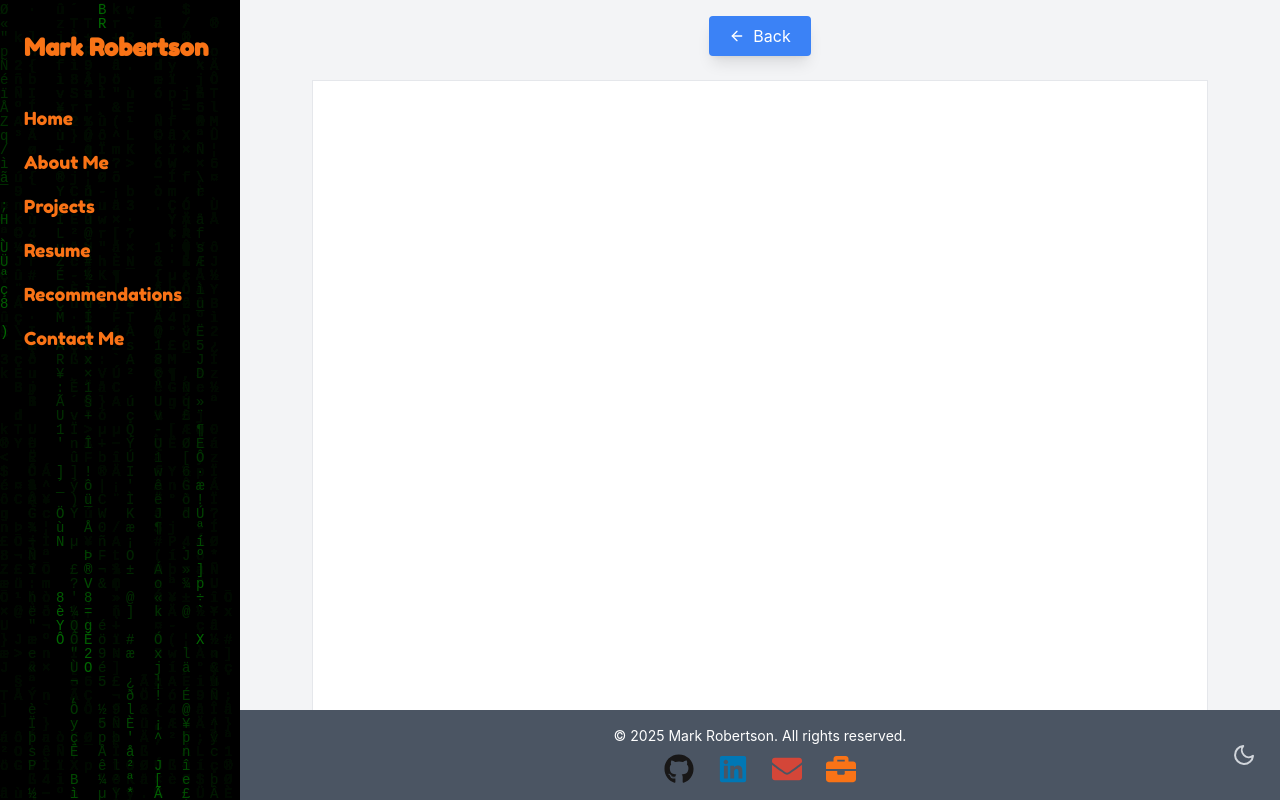
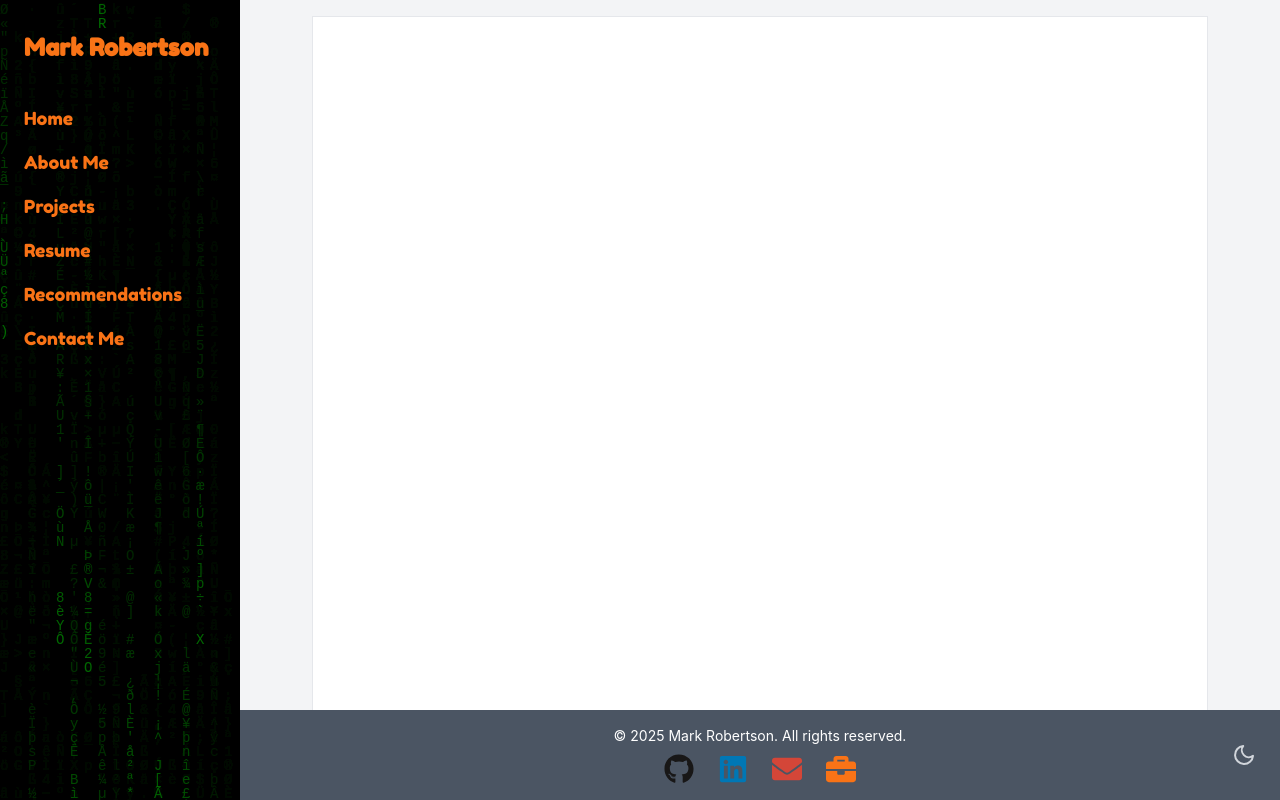
Before and after one commit to MarkRobertson67/MarkRobertson67.github.io, a React (Create React App) app: page /resume in a window 1280 px wide. Built offline with nearby package versions, Linux system fonts and the light colour scheme.

Commit message:
Removed back button on resume etc

```diff
--- a/src/components/layout/Layout.js
+++ b/src/components/layout/Layout.js
@@ -13,8 +13,7 @@ export default function Layout({ children }) {
         className="
           ml-0 md:ml-60
           pt-16 md:pt-0
-          // h-[calc(100vh-8rem)] md:h-[calc(100vh-4rem)]
-          min-h-[calc(100vh-8rem)] md:min-h-[calc(100vh-4rem)]
+          h-[calc(100vh-8rem)] md:h-[calc(100vh-4rem)]
           overflow-y-auto
         "
       >
@@ -28,3 +27,5 @@ export default function Layout({ children }) {
     </>
   );
 }
+
+// min-h-[calc(100vh-8rem)] md:min-h-[calc(100vh-4rem)]
--- a/src/pages/aboutme/AboutMe.js
+++ b/src/pages/aboutme/AboutMe.js
@@ -4,7 +4,7 @@ const AboutMe = () => {
   return (
     <div className="min-h-[calc(100vh-5rem)] dark:bg-gray-600 pt-8">
       <div className="max-w-3xl mx-auto bg-white dark:bg-gray-700 p-8 rounded-xl shadow-2xl">
-        <h1 className="text-4xl font-bold text-gray-800 dark:text-white mb-6">
+        <h1 className="text-center text-4xl font-bold text-gray-800 dark:text-white mb-6">
           About Me
         </h1>
         <p className="text-lg text-gray-600 dark:text-gray-300 mb-4">
--- a/src/pages/projects/Projects.js
+++ b/src/pages/projects/Projects.js
@@ -61,7 +61,7 @@ function Projects() {
   return (
     <div className="min-h-[calc(100vh-8rem)] bg-white dark:bg-gray-600 p-6 md:p-10">
       <h2 className="text-3xl font-bold mb-8 text-center dark:text-gray-100">
-        My Projects
+        Projects
       </h2>
       <div className="grid gap-8 md:grid-cols-2 lg:grid-cols-3">
         {projects.map((project, index) => (
--- a/src/pages/resume/Resume.js
+++ b/src/pages/resume/Resume.js
@@ -1,6 +1,5 @@
 import React from "react";
 import { useNavigate } from "react-router-dom";
-import { FiArrowLeft } from "react-icons/fi";
 
 
 function Resume() {
@@ -9,13 +8,7 @@ function Resume() {
 
   return (
     <div className="flex flex-col items-center justify-center min-h-screen p-4 pb-16 bg-gray-100 dark:bg-gray-600">
-      {/* Back Button */}
-      <button
-        onClick={() => navigate(-1)}
-        className="mb-6 px-5 py-2 flex items-center bg-blue-500 text-white rounded shadow-lg hover:bg-blue-600 transition duration-200 focus:outline-none"
-      >
-        <FiArrowLeft className="mr-2" /> Back
-      </button>
+
 
       {/* PDF Viewer with Fallback */}
       <div className="w-full max-w-4xl border border-gray-200 dark:border-gray-700 bg-white dark:bg-gray-600">
```
